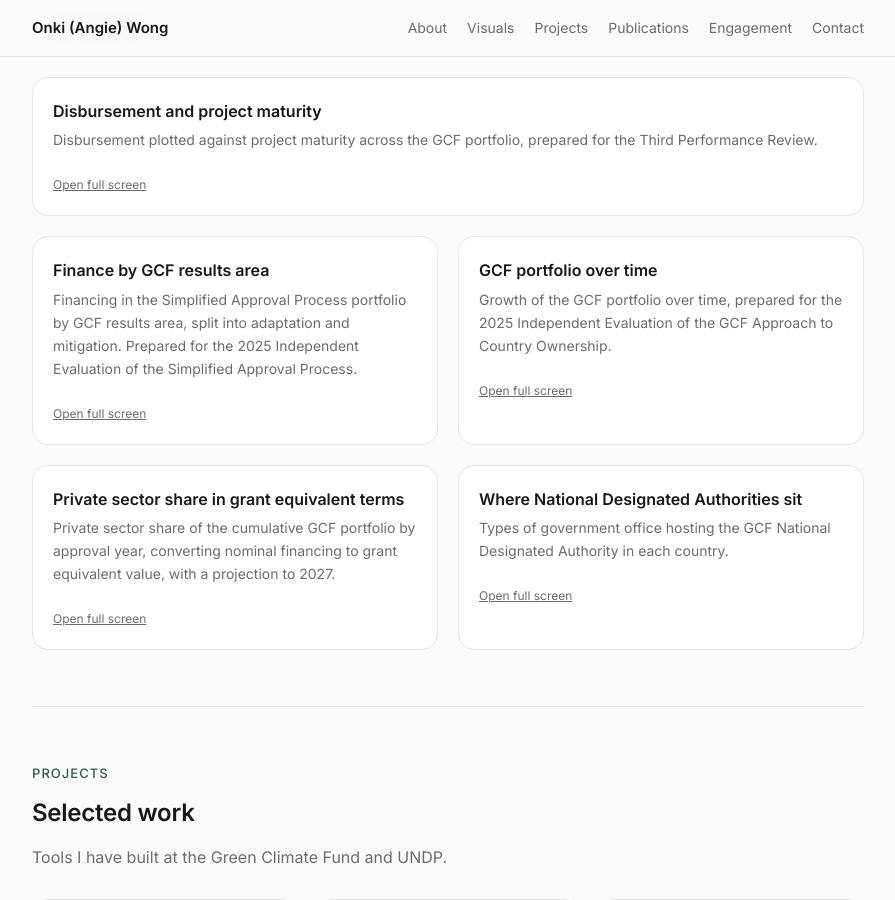
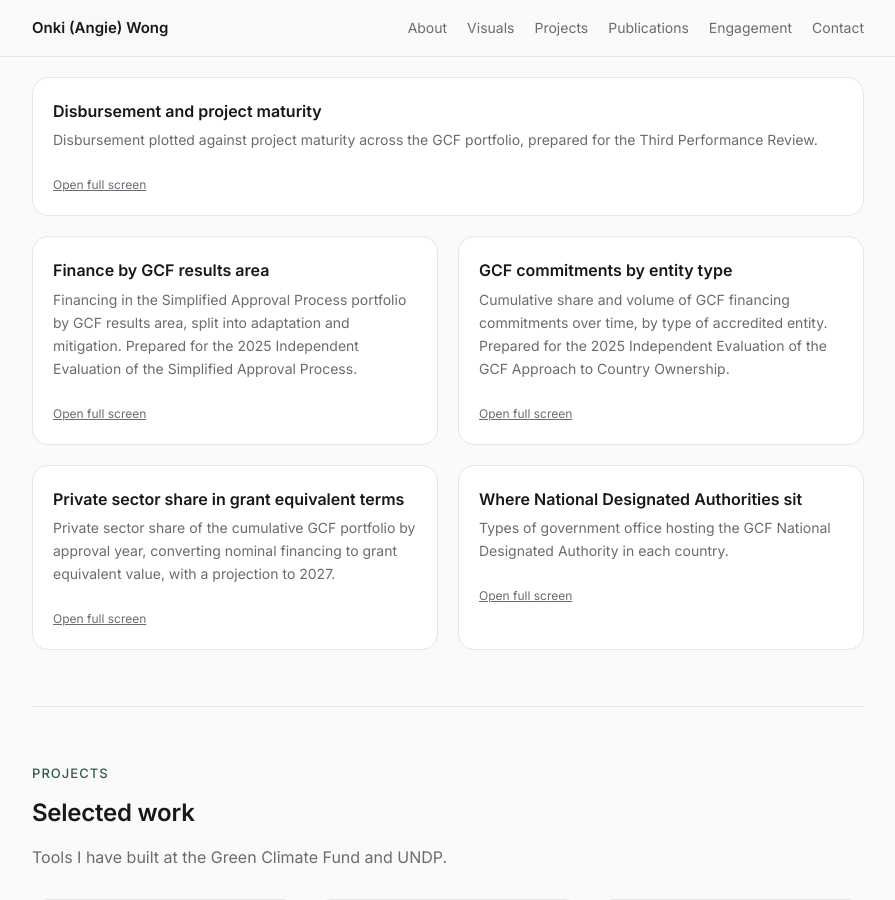
Before and after one commit to owangie/owangie.github.io, a Jekyll site: the page built from _pages/about.md, in a window 1280 px wide and 900 px high, scrolled down 1265 px. Shown: the whole window, without its empty margins (192-1087 px from the left). Built offline with Jekyll 4.4.1, drawn with Linux system fonts in a browser that asks for light colours.

Commit message:
Correct COA chart caption

```diff
--- a/_data/visuals.yml
+++ b/_data/visuals.yml
@@ -15,8 +15,8 @@
 - id: "24566148"
   size: half
   type: chart
-  title: "GCF portfolio over time"
-  caption: "Growth of the GCF portfolio over time, prepared for the 2025 Independent Evaluation of the GCF Approach to Country Ownership."
+  title: "GCF commitments by entity type"
+  caption: "Cumulative share and volume of GCF financing commitments over time, by type of accredited entity. Prepared for the 2025 Independent Evaluation of the GCF Approach to Country Ownership."
 - id: "27526316"
   size: half
   type: chart
```
